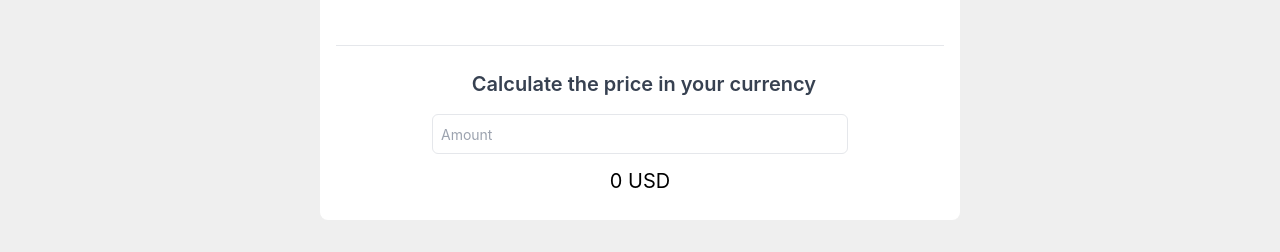
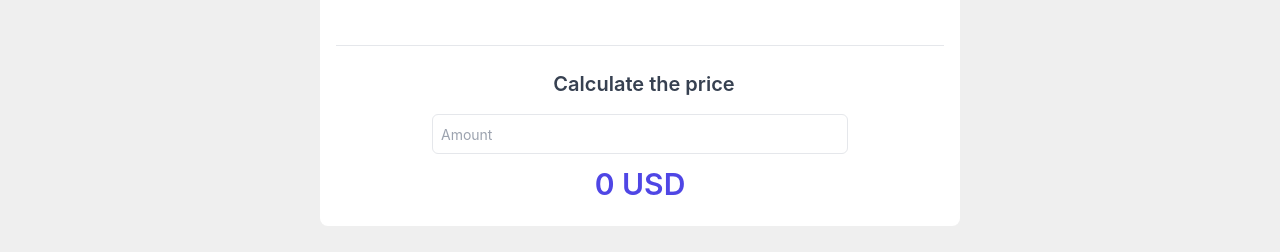
Before and after one commit to COS301-SE-2022/CryptoHub, a Next.js app in the folder client/: page /coin in a window 1280 px wide. Shown: the part 428-680 px from the top of the page. Built offline with nearby package versions, Linux system fonts and the light colour scheme; no server answers.

Commit message:
Update CoinInfo.js

```diff
--- a/client/components/CoinAccount/CoinInfo.js
+++ b/client/components/CoinAccount/CoinInfo.js
@@ -1,3 +1,4 @@
+import { IdentificationIcon } from "@heroicons/react/outline";
 import React, { useEffect, useState } from "react";
 
 const CoinInfo = ({ name, price }) => {
@@ -77,7 +78,7 @@ const CoinInfo = ({ name, price }) => {
         ></div>
         <div>
           <p className="text-xl font-semibold mt-2 mb-2 translate-y-1 ml-2 text-center text-gray-700">
-            Calculate the price in your currency
+            Calculate the price
           </p>
           <div className="flex flex-col sm:px-24 justify-center">
             <input
@@ -85,7 +86,9 @@ const CoinInfo = ({ name, price }) => {
               placeholder="Amount"
               onChange={(e) => setAmountInput(e.target.value * price)}
             />
-            <p className="self-center">{amountInput} USD</p>
+            <p className="self-center text-3xl font-semibold text-indigo-600">
+              {amountInput} USD
+            </p>
           </div>
         </div>
       </div>
```
